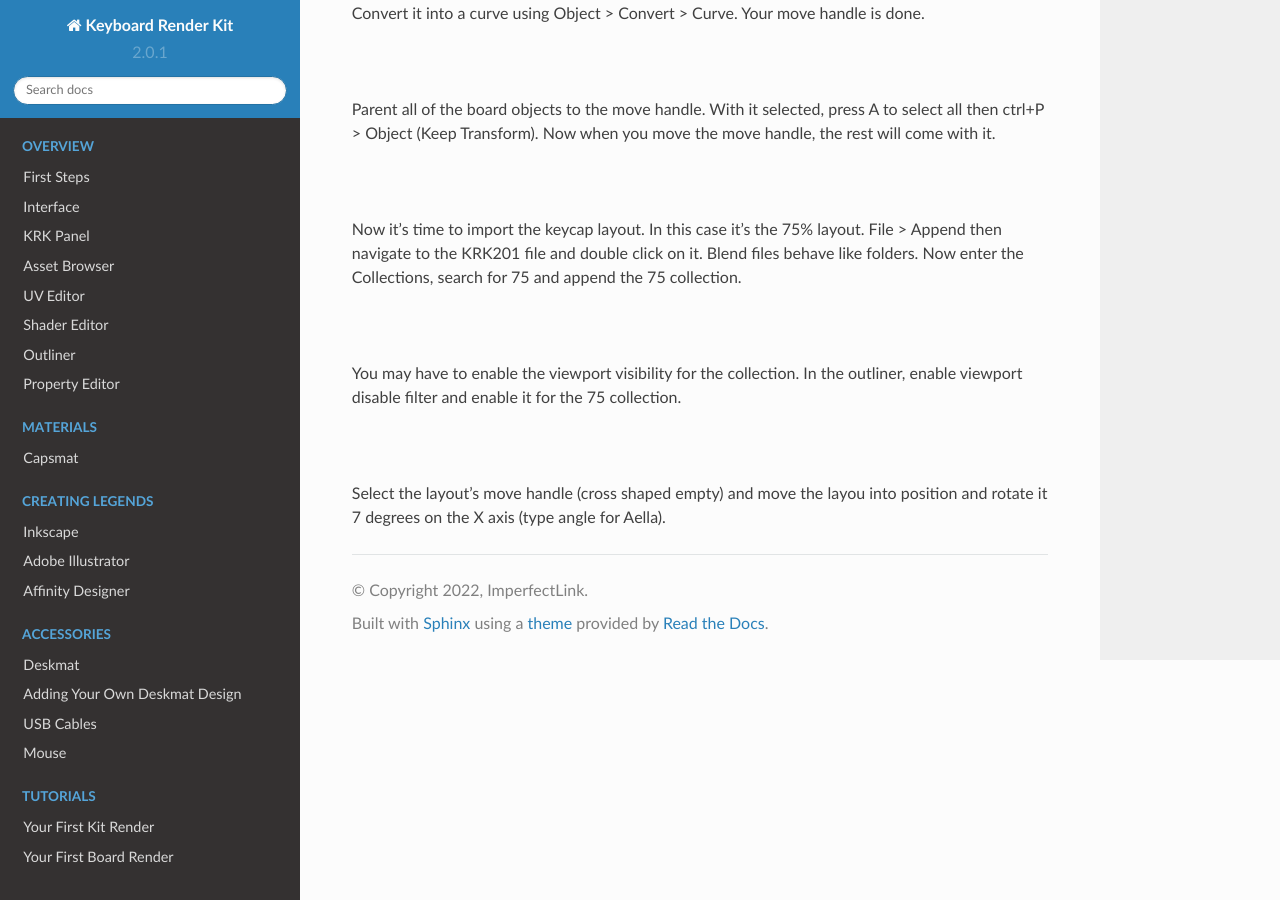
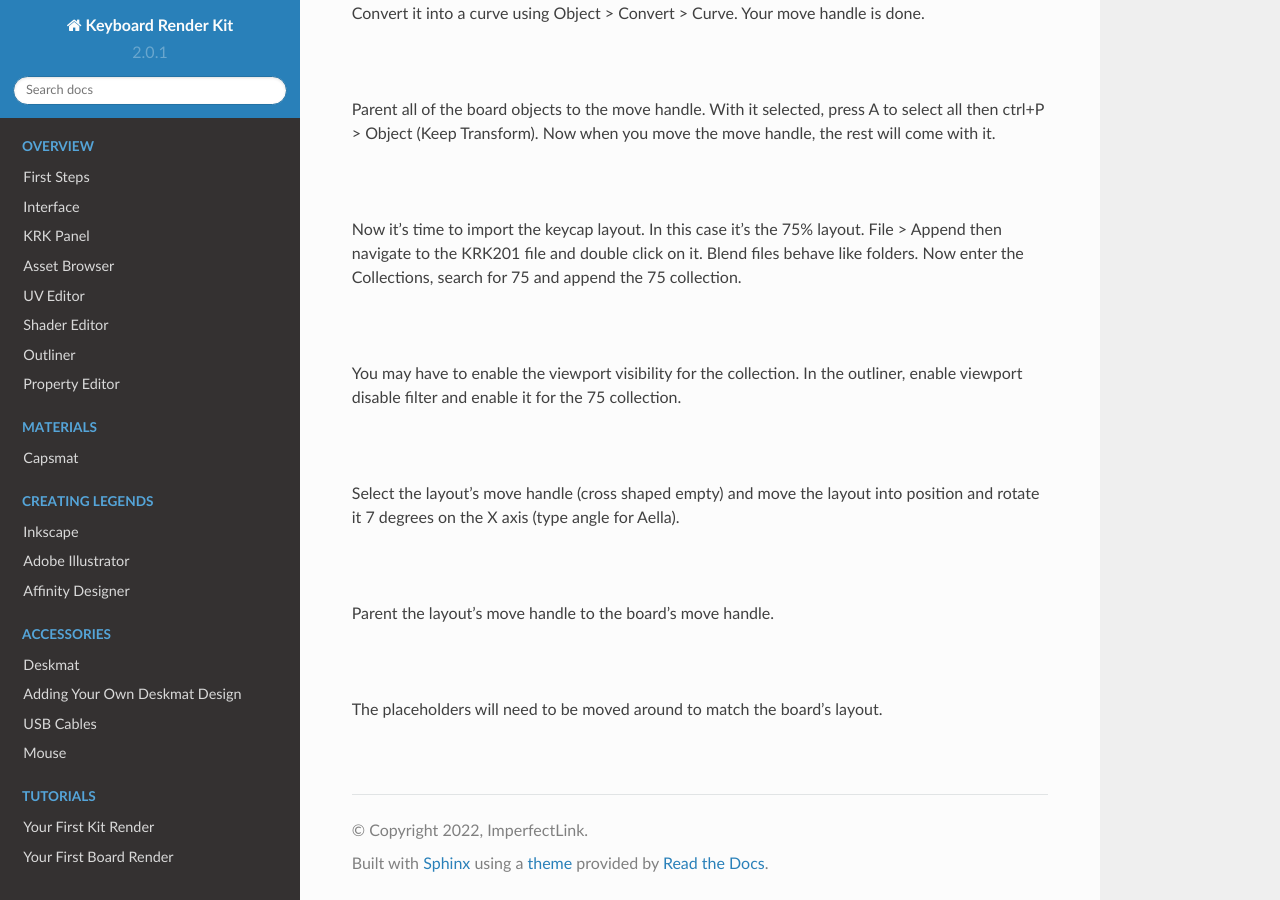
Before and after one commit to imperfectlink/KeyboardRenderKit, a Sphinx documentation site: the page built from docs/source/board_custom.rst, in a window 1280 px wide and 900 px high, scrolled down 1310 px. Built offline with Sphinx 7.4.7 and the Read the Docs theme 2.0.0, drawn with Linux system fonts in a browser that asks for light colours.

Commit message:
Update board_custom.rst

```diff
--- a/docs/source/board_custom.rst
+++ b/docs/source/board_custom.rst
@@ -57,4 +57,14 @@ You may have to enable the viewport visibility for the collection. In the outlin
 
 |
 
-Select the layout's move handle (cross shaped empty) and move the layou into position and rotate it 7 degrees on the X axis (type angle for Aella).
+Select the layout's move handle (cross shaped empty) and move the layout into position and rotate it 7 degrees on the X axis (type angle for Aella).
+
+|
+
+Parent the layout's move handle to the board's move handle.
+
+|
+
+The placeholders will need to be moved around to match the board's layout.
+
+|
```
